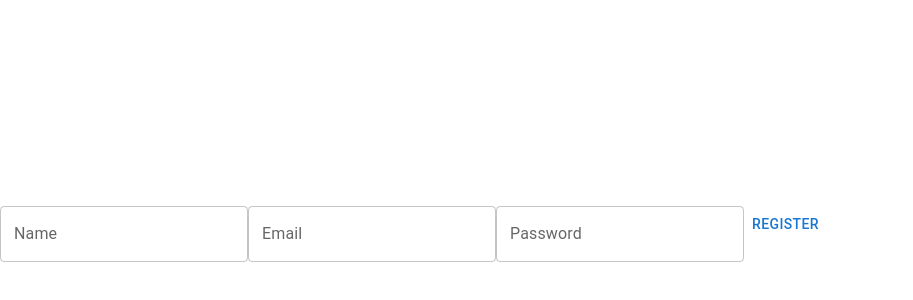
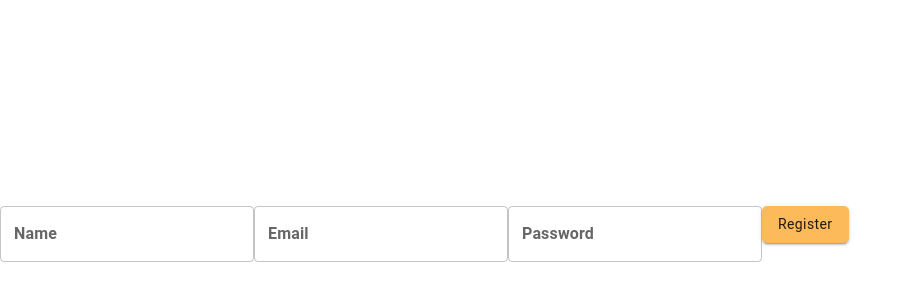
Before and after one commit to RamonCruz187/Kosten, a React (Vite) app in the folder Front/: page /register in a window 1280 px wide. Shown: the part 166-466 px from the top of the page, without its empty margins (0-913 px from the left). Built offline with nearby package versions, Linux system fonts and the light colour scheme.

Commit message:
colors them

```diff
--- /dev/null
+++ b/Front/customPalette.jsx
@@ -0,0 +1,24 @@
+
+const customPalette = {
+    primary: { // yellow
+        main: "#FCBA5B", // prim 500 figma
+    },
+    secondary: { // brown
+        main: "#6B290C", // sec 700 figma
+        dark: "#3E1807", // sec 900 figma
+    },
+    acent: { // green
+        main: "#00BD7E", // acent 500 figma
+        dark: "#00A971", // acent 600 figma
+        light: "#F2F9F5", // acent 50 figma
+    },
+    terciary: { // gray
+        main: "#C9C9C9", // gray 300 figma
+        dark: "#9E9E9E", // gray 500 figma
+    },
+    text: {
+        main: "#080808", // gray 950 figma
+        light: "#F3F3F3" // gray 50 figma
+    },
+};
+export default customPalette;
--- a/Front/package.json
+++ b/Front/package.json
@@ -16,6 +16,7 @@
     "axios": "^1.7.7",
     "react": "^18.3.1",
     "react-dom": "^18.3.1",
+    "react-icons": "^5.3.0",
     "react-router-dom": "^6.26.2"
   },
   "devDependencies": {
--- a/Front/src/main.jsx
+++ b/Front/src/main.jsx
@@ -1,10 +1,14 @@
-import { StrictMode } from 'react'
-import { createRoot } from 'react-dom/client'
-import App from './App.jsx'
-import './index.css'
+import { StrictMode } from "react";
+import { createRoot } from "react-dom/client";
+import App from "./App.jsx";
+import "./index.css";
+import { ThemeProvider } from "@mui/material";
+import theme from "../theme";
 
-createRoot(document.getElementById('root')).render(
+createRoot(document.getElementById("root")).render(
   <StrictMode>
-    <App />
-  </StrictMode>,
-)
+    <ThemeProvider theme={theme}>
+      <App />
+    </ThemeProvider>
+  </StrictMode>
+);
--- /dev/null
+++ b/Front/theme.js
@@ -0,0 +1,129 @@
+import createTheme from '@mui/material/styles/createTheme'
+import customPalette from './customPalette'
+// import { Colors } from './src/utils/Colors'
+
+const theme = createTheme({
+	breakpoints: {
+		values: {
+			xs: 0,
+			sm: 750,
+			md: 900,
+			lg: 1200,
+			xl: 1536,
+		},
+	},
+	palette: {
+		primary: {
+			main: customPalette.primary.main,
+		},
+		secondary: {
+			main: customPalette.secondary.main,
+		},
+		accent: {
+			main: customPalette.acent.main,
+		},
+        yellowButtonBG: {
+            main: customPalette.primary.main,
+        },
+		brownButtonText: {
+			main: customPalette.acent.main,
+        },
+        brownButtonBG: {
+            main: customPalette.secondary.main,
+            dark: customPalette.secondary.dark,
+        },
+        grayButtonBG: {
+            main: customPalette.terciary.main,
+            dark: customPalette.terciary.dark,
+        },
+        grayButtonText: {
+            main: customPalette.text.main,
+        },
+        text: {
+            main: customPalette.text.main,
+            light: customPalette.text.light,
+        },
+	},
+	typography: {
+		p: {
+			fontSize: '0.8rem',
+		},
+	},
+	components: {
+		MuiTypography: {
+			defaultProps: {
+				fontFamily: 'Montserrat',
+				fontWeight: 600,
+			},
+		},
+		MuiSkeleton: {
+			defaultProps: {
+				animation: 'wave',
+			},
+			styleOverrides: {
+				root: {
+					'-webkit-transform': 'scale(1)',
+				},
+			},
+		},
+		MuiInputLabel: {
+			styleOverrides: {
+				root: {
+					fontWeight: 600,
+				},
+			},
+		},
+		MuiTextField: {
+			styleOverrides: {
+				root: {
+					'& .MuiOutlinedInput-root': {
+						fontWeight: 600,
+						color: '#5c5c5c',
+						'&.Mui-disabled': {
+							backgroundColor: '#6e6e6e42',
+						},
+					},
+				},
+			},
+		},
+		MuiLoadingButton: {
+			defaultProps: {
+				variant: 'contained',
+			},
+		},
+		MuiSelect: {
+			styleOverrides: {
+				root: {
+					color: '#5c5c5c',
+					fontWeight: 600,
+					minWidth: 223,
+				},
+				filled: {
+					fontWeight: 600,
+					color: '#5c5c5c',
+				},
+			},
+		},
+		MuiAutocomplete: {
+			styleOverrides: {
+				root: {
+					minWidth: 223,
+				},
+			},
+		},
+		MuiButton: {
+			defaultProps: {
+				variant: 'contained',
+			},
+			styleOverrides: {
+				root: {
+					fontWeight: 400,
+					borderRadius: 5,
+					textTransform: 'none',
+				},
+			},
+		},
+	},
+})
+
+export default theme
```
Also changed, not shown: 2 other files (tests, documents, lock files or other folders).
